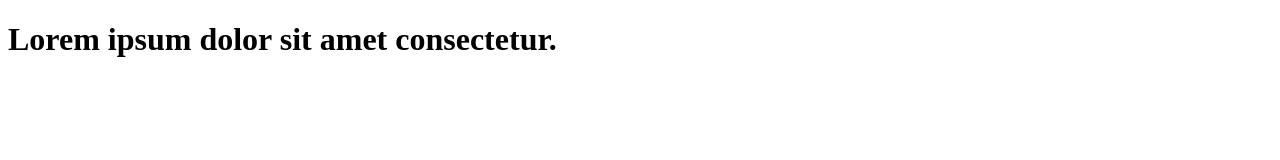
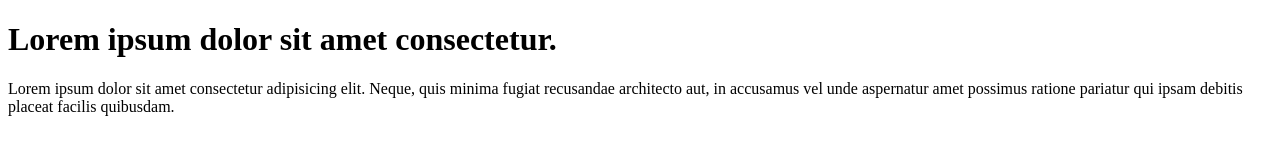
Before and after one commit to oluwasoljar/learn-git, a plain HTML site: page index.html in a window 1280 px wide. Drawn offline with Linux system fonts and the light colour scheme.

Commit message:
add paragraph to code

```diff
--- a/index.html
+++ b/index.html
@@ -9,5 +9,8 @@
 </head>
 <body>
     <h1>Lorem ipsum dolor sit amet consectetur.</h1>
+    <p>Lorem ipsum dolor sit amet consectetur adipisicing elit. Neque, quis minima fugiat recusandae architecto aut, in accusamus vel unde aspernatur amet possimus ratione pariatur qui ipsam debitis placeat facilis quibusdam.
+
+    </p>
 </body>
 </html>
```
